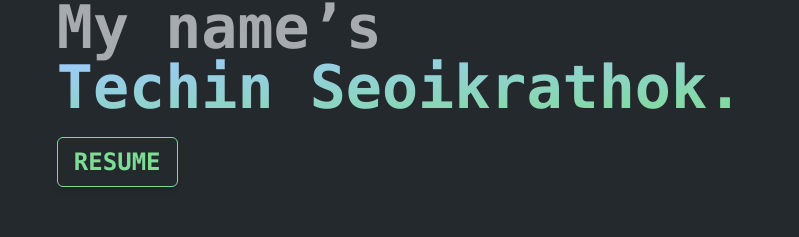
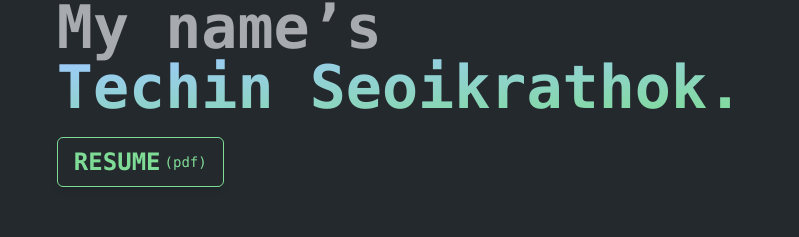
Before and after one commit to ChinjiroO/portfolio, a Next.js app: page / in a window 1280 px wide. Shown: the part 394-631 px from the top of the page, without its empty margins (240-1039 px from the left). Built offline with nearby package versions, Linux system fonts and the light colour scheme.

Commit message:
update: add link to local pdf file

```diff
--- a/components/hero-section.tsx
+++ b/components/hero-section.tsx
@@ -21,10 +21,12 @@ const HeroSection: React.FC = () => {
             </p>
           </div>
           <div className="flex justify-center sm:justify-start items-center w-full mt-5">
-            {/* ADD link to download resume pdf. */}
-            <button className="w-full sm:w-auto px-4 py-2 rounded-md border border-green-101 text-green-101 hover:bg-gradient-to-tr from-blue-101 hover:border-transparent to-green-101 hover:text-white shadow-md text-md sm:text-2xl transition-all hover:transition-all">
-              RESUME
-            </button>
+            <a href="/assets/docs/CV.pdf">
+              <button className="flex justify-center items-center w-full sm:w-auto px-4 py-2 rounded-md border border-green-101 text-green-101 hover:bg-gradient-to-tr from-blue-101 hover:border-transparent to-green-101 hover:text-white shadow-md text-md sm:text-2xl transition-all hover:transition-all">
+                RESUME
+                <p className="text-sm font-thin ml-1">(pdf)</p>
+              </button>
+            </a>
           </div>
         </motion.div>
       </Parallax>
```
Also changed, not shown: 1 other file (tests, documents, lock files or other folders).
